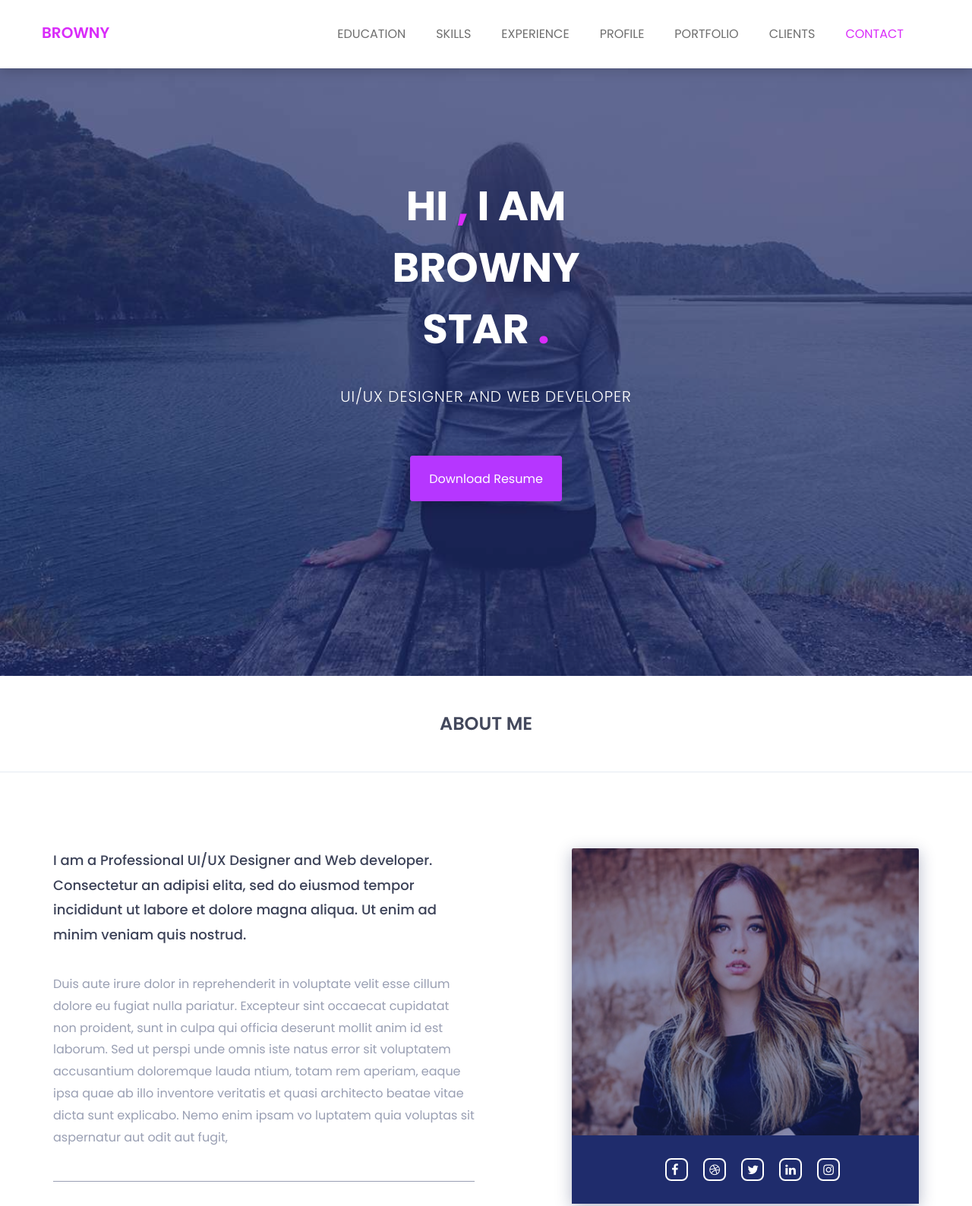
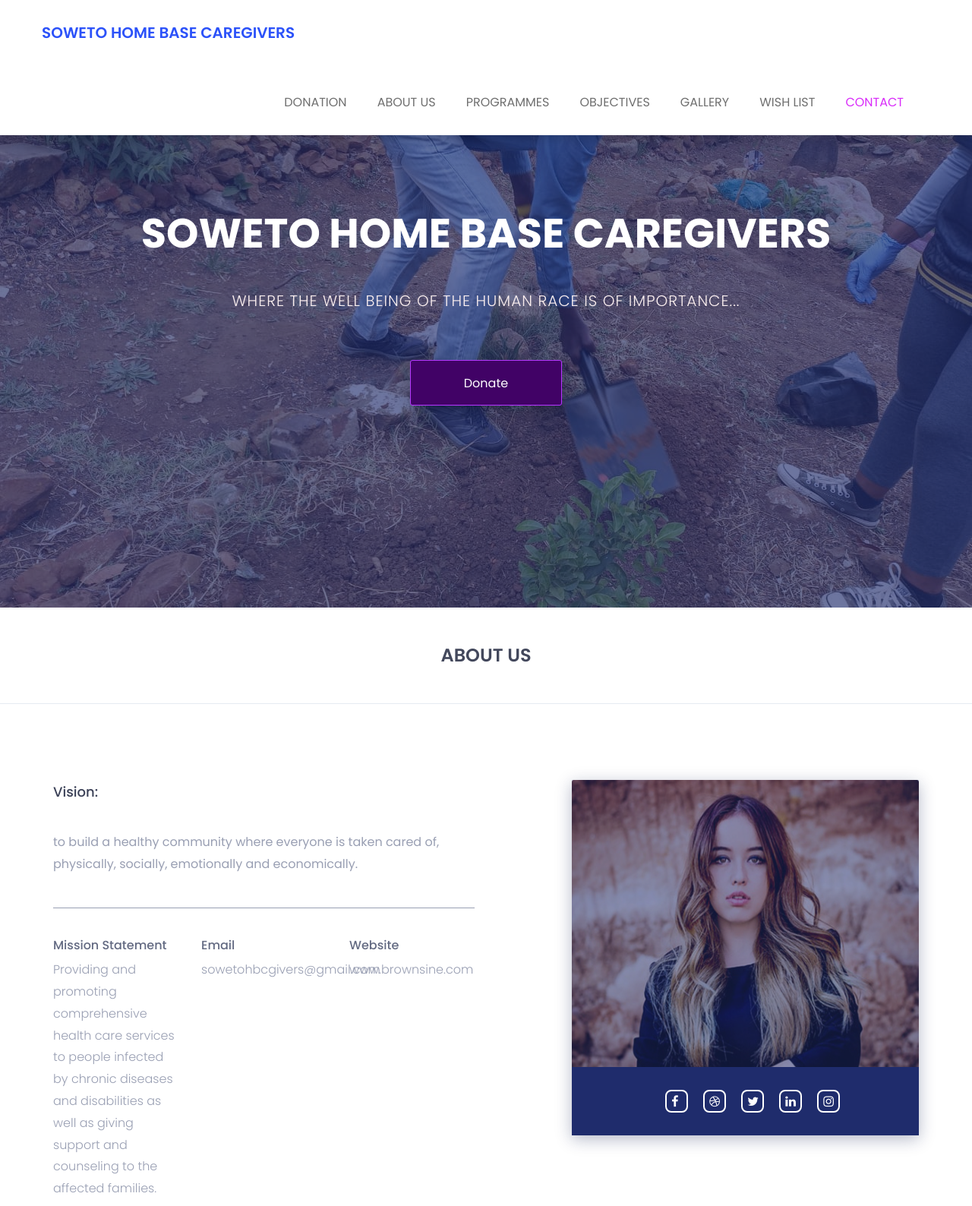
Before and after one commit to simosifisonkwanyana/soweto-home-based-caregivers, a plain HTML site: page public/index.html in a window 1280 px wide. Shown: the top 1588 px of the page at 76% size. Drawn offline with nearby package versions, Linux system fonts and the light colour scheme.

Commit message:
adding changes to github

```diff
--- a/public/assets/css/style.css
+++ b/public/assets/css/style.css
@@ -119,7 +119,7 @@ nav.navbar.bootsnav {
 /*.navbar-brand*/
 .navbar-header a.navbar-brand,.navbar-header a.navbar-brand:hover,.navbar-header a.navbar-brand:focus {
     display: inline-block;
-    color: #d92cf9;
+    color: #2c52f9;
     font-size: 20px;
     font-weight: 600;
     padding: 33px 0px 57px;
@@ -163,7 +163,7 @@ nav.navbar.bootsnav ul.nav > li.dropdown span {
     -webkit-box-shadow: inset 0 0 8px #000;
 }
 .menu-ui-design::-webkit-scrollbar-thumb {
-  background-color: #d92cf9;
+  background-color: #c04141;
 }
 /*.menu-ui-design*/
 
@@ -173,11 +173,11 @@ nav.navbar.bootsnav ul.nav > li.dropdown span {
 nav.navbar.bootsnav .navbar-toggle {
     position: relative;
     background-color: transparent;
-    border: 1px solid #d92cf9;
+    border: 1px solid #3cd369;
     padding: 10px;
     top: 0;
 }
-nav.navbar.bootsnav .navbar-toggle i{color: #d92cf9;}
+nav.navbar.bootsnav .navbar-toggle i{color: #2cb8f9;}
 /*.navbar-toggle */
 
 
@@ -190,10 +190,10 @@ nav.navbar.bootsnav .navbar-toggle i{color: #d92cf9;}
     align-items: center;
     justify-content: center;
     position:relative;
-    background:url(../images/about/welcome-banner.jpg)no-repeat;
+    background:url(../images/about/backgroundimage.jpg)no-repeat;
     background-size:cover;
     background-position: center;
-    height:890px;
+    height:800px;/* we changed this from 890px*/
 }
 .welcome-hero:before{
     position:absolute;
@@ -213,9 +213,9 @@ nav.navbar.bootsnav .navbar-toggle i{color: #d92cf9;}
     text-transform: uppercase;
     line-height: 1.5;
 }
-.header-text h2 span {color: #d92cf9;}
+.header-text h2 span {color: #2cc59f;}
 .header-text p {
-    color: #fff;
+    color: #fcf0f0;
     font-size: 20px;
     font-weight: 300;
     text-transform: uppercase;
@@ -229,7 +229,7 @@ nav.navbar.bootsnav .navbar-toggle i{color: #d92cf9;}
     border-radius: 3px;
     text-transform: capitalize;
     color: #fff;
-    background: #b636ff;
+    background: #410266;
     border:1px solid #b636ff;
     box-shadow: 0 5px 20px rgba(0,0,0,.2);
     -webkit-transition: 0.3s linear;
--- a/public/index.html
+++ b/public/index.html
@@ -12,7 +12,7 @@
 		<link href="https://fonts.googleapis.com/css?family=Poppins:100,200,300,400,500,600,700,800,900&amp;subset=devanagari,latin-ext" rel="stylesheet">
 
         <!-- title of site -->
-        <title>Browny</title>
+        <title>SOWETO HOME BASE CAREGIVERS</title>
 
         <!-- For favicon png -->
 		<link rel="shortcut icon" type="image/icon" href="assets/logo/favicon.png"/>
@@ -70,7 +70,7 @@
 			                <button type="button" class="navbar-toggle" data-toggle="collapse" data-target="#navbar-menu">
 			                    <i class="fa fa-bars"></i>
 			                </button>
-			                <a class="navbar-brand" href="index.html">browny</a>
+			                <a class="navbar-brand" href="index.html">SOWETO HOME BASE CAREGIVERS</a>
 			            </div><!--/.navbar-header-->
 			            <!-- End Header Navigation -->
 
@@ -78,12 +78,12 @@
 			            <div class="collapse navbar-collapse menu-ui-design" id="navbar-menu">
 			                <ul class="nav navbar-nav navbar-right" data-in="fadeInDown" data-out="fadeOutUp">
 			                <li class=" smooth-menu active"></li>
-			                    <li class=" smooth-menu"><a href="#education">education</a></li>
-			                    <li class="smooth-menu"><a href="#skills">skills</a></li>
-			                    <li class="smooth-menu"><a href="#experience">experience</a></li>
-			                    <li class="smooth-menu"><a href="#profiles">profile</a></li>
-			                    <li class="smooth-menu"><a href="#portfolio">portfolio</a></li>
-			                    <li class="smooth-menu"><a href="#clients">clients</a></li>
+			                    <li class=" smooth-menu"><a href="#donate">Donation</a></li>
+			                    <li class="smooth-menu"><a href="#aboutus">About Us</a></li>
+			                    <li class="smooth-menu"><a href="#programmes">Programmes</a></li>
+			                    <li class="smooth-menu"><a href="#objectives">objectives</a></li>
+			                    <li class="smooth-menu"><a href="#gallery">gallery</a></li>
+			                    <li class="smooth-menu"><a href="#wishlist">wish list</a></li>
 			                    <li class="smooth-menu"><a href="#contact">contact</a></li>
 			                </ul><!--/.nav -->
 			            </div><!-- /.navbar-collapse -->
@@ -103,9 +103,9 @@
 				<div class="row">
 					<div class="col-md-12 text-center">
 						<div class="header-text">
-							<h2>hi <span>,</span> i am <br> browny <br> star <span>.</span>   </h2>
-							<p>ui/ux designer and web developer</p>
-							<a href="assets/download/browney.txt" download>download resume</a>
+							<h2>SOWETO HOME BASE CAREGIVERS</h2>
+							<p class="italic"><span>where the well being of the human race is of importance...</span></p>
+							<a href="assets/download/browney.txt" download>Donate</a>
 						</div><!--/.header-text-->
 					</div><!--/.col-->
 				</div><!-- /.row-->
@@ -117,30 +117,32 @@
 		<!--about start -->
 		<section id="about" class="about">
 			<div class="section-heading text-center">
-				<h2>about me</h2>
+				<h2>ABOUT US</h2>
 			</div>
 			<div class="container">
 				<div class="about-content">
 					<div class="row">
 						<div class="col-sm-6">
 							<div class="single-about-txt">
-								<h3>
-									I am a Professional UI/UX Designer and Web developer. Consectetur an adipisi elita, sed do eiusmod tempor incididunt ut labore et dolore magna aliqua. Ut enim ad minim veniam quis nostrud.
-								</h3>
-								<p>
-									Duis aute irure dolor in reprehenderit in voluptate velit esse cillum dolore eu fugiat nulla pariatur. Excepteur sint occaecat cupidatat non proident, sunt in culpa qui officia deserunt mollit anim id est laborum. Sed ut perspi unde omnis iste natus error sit voluptatem accusantium doloremque lauda ntium, totam rem aperiam, eaque ipsa quae ab illo inventore veritatis et quasi architecto beatae vitae dicta sunt explicabo. Nemo enim ipsam vo luptatem quia voluptas sit aspernatur aut odit aut fugit,
-								</p>
+								<h3>Vision:</h3>
+								<p>to build a healthy community where everyone is taken cared of, physically, socially, emotionally and economically.</p>
 								<div class="row">
 									<div class="col-sm-4">
 										<div class="single-about-add-info">
-											<h3>phone</h3>
-											<p>987-123-6547</p>
+											<h3>Mission Statement</h3>
+											<p>Providing
+												and promoting comprehensive
+												health care services to people
+												infected by chronic diseases and
+												disabilities as well as giving
+												support and counseling to the
+												affected families.</p>
 										</div>
 									</div>
 									<div class="col-sm-4">
 										<div class="single-about-add-info">
 											<h3>email</h3>
-											<p>browny@info.com</p>
+											<p>sowetohbcgivers@gmail.com</p>
 										</div>
 									</div>
 									<div class="col-sm-4">
@@ -201,7 +203,7 @@
 		<!--education start -->
 		<section id="education" class="education">
 			<div class="section-heading text-center">
-				<h2>education</h2>
+				<h2>Programmes</h2>
 			</div>
 			<div class="container">
 				<div class="education-horizontal-timeline">
@@ -209,7 +211,10 @@
 						<div class="col-sm-4">
 							<div class="single-horizontal-timeline">
 								<div class="experience-time">
-									<h2>2008 - 2010</h2>
+									<h2>Home based care</h2>
+									<h2>Gardening</h2>
+									<h2>after school mural support</h2>
+									<h2>feeding station</h2>
 									<h3>master <span>of </span> computer science</h3>
 								</div><!--/.experience-time-->
 								<div class="timeline-horizontal-border">
@@ -873,21 +878,21 @@
 							<div class="single-contact-box">
 								<div class="contact-adress">
 									<div class="contact-add-head">
-										<h3>browny star</h3>
-										<p>uI/uX designer</p>
+										<h3>Soweto Home Based Caregivers</h3>
+										<p>where the well being of the human race is of importance...</p>
 									</div>
 									<div class="contact-add-info">
 										<div class="single-contact-add-info">
 											<h3>phone</h3>
-											<p>987-123-6547</p>
+											<p>068 174 5072</p>
 										</div>
 										<div class="single-contact-add-info">
 											<h3>email</h3>
-											<p>browny@info.com</p>
+											<p>sowetohbcgivers@gmail.com</p>
 										</div>
 										<div class="single-contact-add-info">
 											<h3>website</h3>
-											<p>www.brownsine.com</p>
+											<p>www.sowetohomebasedcaregivers.com</p>
 										</div>
 									</div>
 								</div><!--/.contact-adress-->
@@ -914,7 +919,7 @@
 			<div class="container">
 				<div class="hm-footer-copyright text-center">
 					<p>
-						&copy; copyright yourname. design and developed by <a href="https://www.themesine.com/">themesine</a>
+						&copy; Soweto home based caregivers. design and developed by <a href="https://www.themesine.com/">themesine</a>
 					</p><!--/p-->
 				</div><!--/.text-center-->
 			</div><!--/.container-->
```
Also changed, not shown: public/assets/images/about/backgroundimage.jpg (added), public/assets/images/about/d70961cc-4d3b-4279-83ba-b4d597c42feb.jpg (added), public/assets/images/about/welcome-banner.jpg (deleted).
